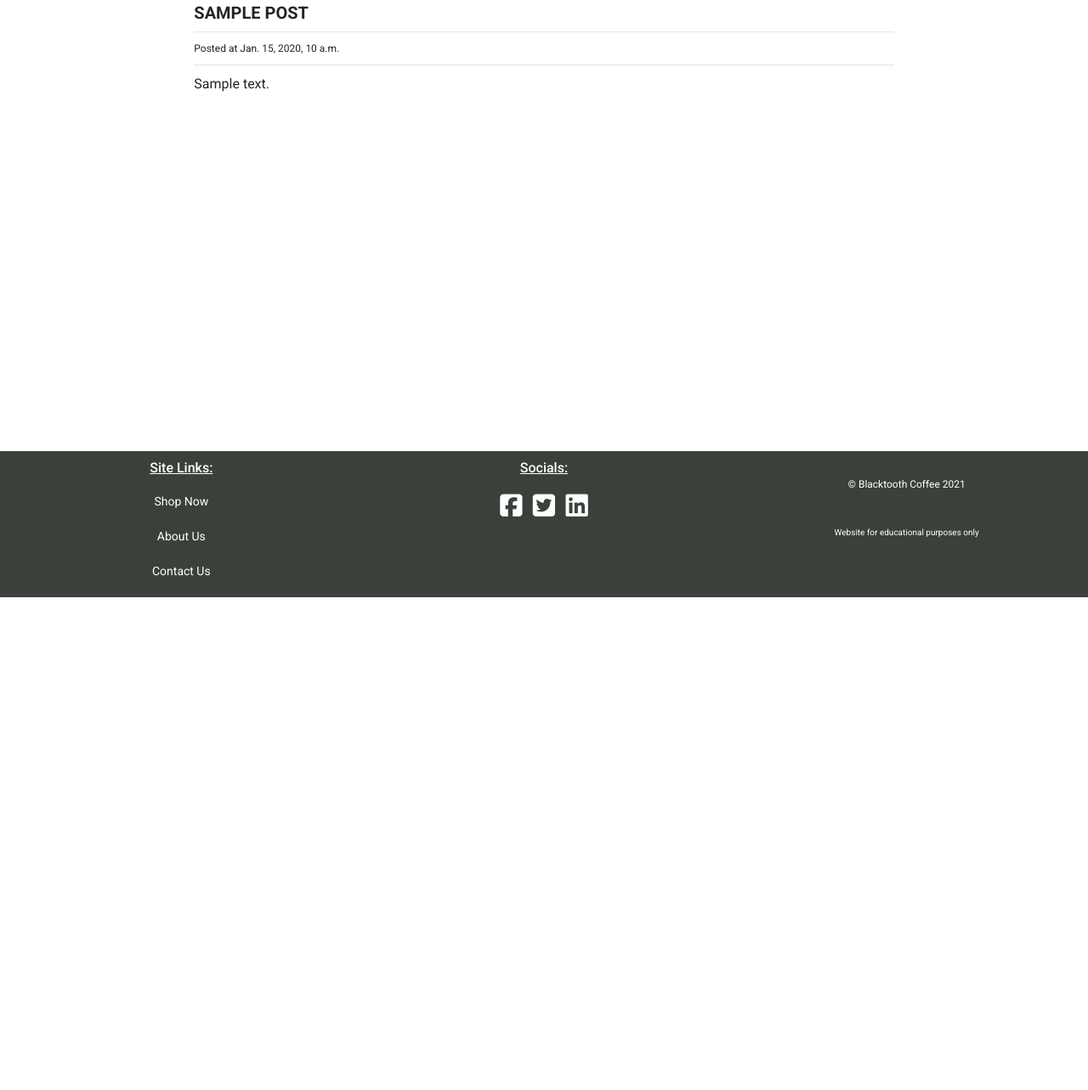
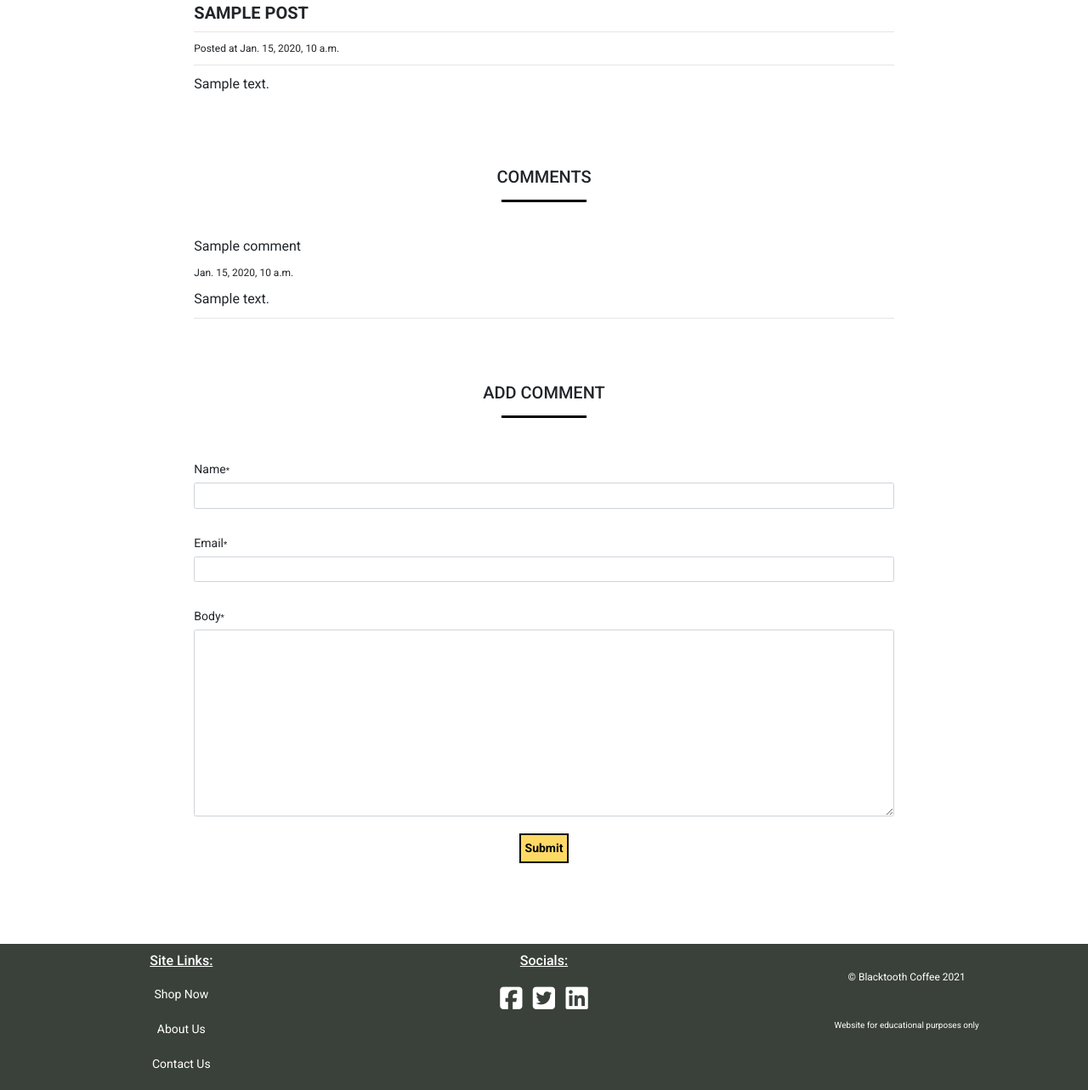
Before and after one commit to scottsimpson91/CI-MS4-Blacktooth-Coffee, a Django app: a page that uses blog/templates/blog/blog_detail.html in a window 1280 px wide. Shown: the part 166-1449 px from the top of the page at 85% size. Before the commit the page ends 869 px from the top, so only its background shows below. Run offline with Django 3.2, Linux system fonts and the light colour scheme; tables that the repository leaves empty hold one stand-in row (values such as "Sample post"); some libraries are stand-ins or nearby versions.

Commit message:
FEAT: Add comment model, forms, views and styles

```diff
--- a/blog/forms.py
+++ b/blog/forms.py
@@ -1,5 +1,5 @@
 from django import forms
-from .models import Post
+from .models import Post, Comment
 
 
 class BlogForm(forms.ModelForm):
@@ -7,3 +7,10 @@ class BlogForm(forms.ModelForm):
     class Meta:
         model = Post
         fields = '__all__'
+
+
+class CommentForm(forms.ModelForm):
+
+    class Meta:
+        model = Comment
+        fields = ['name', 'email', 'body']
--- a/blog/models.py
+++ b/blog/models.py
@@ -13,3 +13,17 @@ class Post(models.Model):
 
     def __str__(self):
         return self.title
+
+
+class Comment(models.Model):
+    post = models.ForeignKey(Post, related_name='comments', on_delete=models.CASCADE)
+    name = models.CharField(max_length=255)
+    email = models.EmailField()
+    body = models.TextField()
+    date_added = models.DateTimeField(auto_now_add=True)
+
+    class Meta:
+        ordering = ['date_added']
+
+    def __str__(self):
+        return self.name
--- a/blog/templates/blog/blog_detail.html
+++ b/blog/templates/blog/blog_detail.html
@@ -22,5 +22,43 @@
                 </div>
             </div>
     </div>
+<!--======================================== BLOG/BREWTORIALS COMMENTS ========================================-->
+    <div class="row">
+        <div class="col-12 col-md-8 offset-md-2 mb-2">
+            <div class="blog-comments-section">
+                <h2 class="heading">Comments</h2>
+                <hr class="heading-hr">
+                <div class="blog-comments-container">
+                    {% for comment in post.comments.all %}
+                        <div class="user-comments"></div>
+                            <p class="blog-paragraph">{{ comment.name }}</p>
+                            <p class="blog-date">{{ comment.date_added }}</p>
+                            <p class="blog-paragraph">{{ comment.body }}</p>
+                            <hr>
+                    {% endfor %}
+                </div>
+            </div>
+        </div>
+    </div>
+<!--======================================== BLOG/BREWTORIALS ADD COMMENT SECTION ========================================-->
+    <div class="row">
+        <div class="col-12 col-md-8 offset-md-2 mb-2">
+            <div class="blog-comments-section">
+                <h2 class="heading">Add Comment</h2>
+                <hr class="heading-hr">
+                <div class="blog-comments-container">
+                    <form method="POST" action="{% url 'blog_detail' post.slug %}">
+                        {% csrf_token %}
+                        {{ form | crispy }}
+                        <div>
+                            <div class="text-center">
+                                <button class="add-comment-button">Submit</button>
+                            </div>
+                        </div>
+                    </form>
+                </div>
+            </div>
+        </div>
+    </div>
 </div>
 {% endblock %}
--- a/blog/views.py
+++ b/blog/views.py
@@ -2,7 +2,7 @@ from django.shortcuts import render, redirect, reverse
 from .models import Post
 from django.contrib import messages
 from django.contrib.auth.decorators import login_required
-from .forms import BlogForm
+from .forms import BlogForm, CommentForm
 
 
 def blog(request):
@@ -14,11 +14,23 @@ def blog(request):
 
 
 def blog_detail(request, slug):
-    """ A view to show individual blog/brewtorials page """
+    """ A view to show individual blog/brewtorials page and comments """
 
     post = Post.objects.get(slug=slug)
 
-    return render(request, 'blog/blog_detail.html', {'post': post})
+    if request.method == 'POST':
+        form = CommentForm(request.POST)
+
+        if form.is_valid():
+            comment = form.save(commit=False)
+            comment.post = post
+            comment.save()
+
+            return redirect('blog_detail', slug=post.slug)
+    else:
+        form = CommentForm()
+
+    return render(request, 'blog/blog_detail.html', {'post': post, 'form': form})
 
 
 @login_required
--- a/static/css/base.css
+++ b/static/css/base.css
@@ -939,7 +939,7 @@ select option[value=""] {
 
 .profile-container {
     margin-bottom: 5rem;
-    min-height: 70vh;
+    min-height: 75vh;
 }
 
 .update-info-button {
@@ -1069,7 +1069,7 @@ select option[value=""] {
 }
 
 .blog-main-content {
-    margin-top: 5rem;
+    margin: 5rem 0;
 }
 
 .blog-title {
@@ -1114,3 +1114,20 @@ select option[value=""] {
     text-align: center;
     margin-top: 5rem;
 }
+
+.add-comment-button {
+    font-size: 1.4rem;
+    color: #000;
+    font-weight: bold;
+    background-color: #FFD966;
+    border: 2px solid #000;
+    padding: 0.5rem;
+}
+
+.blog-comments-container {
+    margin: 4rem 0;
+}
+
+.user-comments {
+    margin: 4rem 0;
+}
```
Also changed, not shown: blog/admin.py (+13 -2 lines), blog/migrations/0002_comment.py (added), media/coffee-beans-san-patricio.jpg (added).
